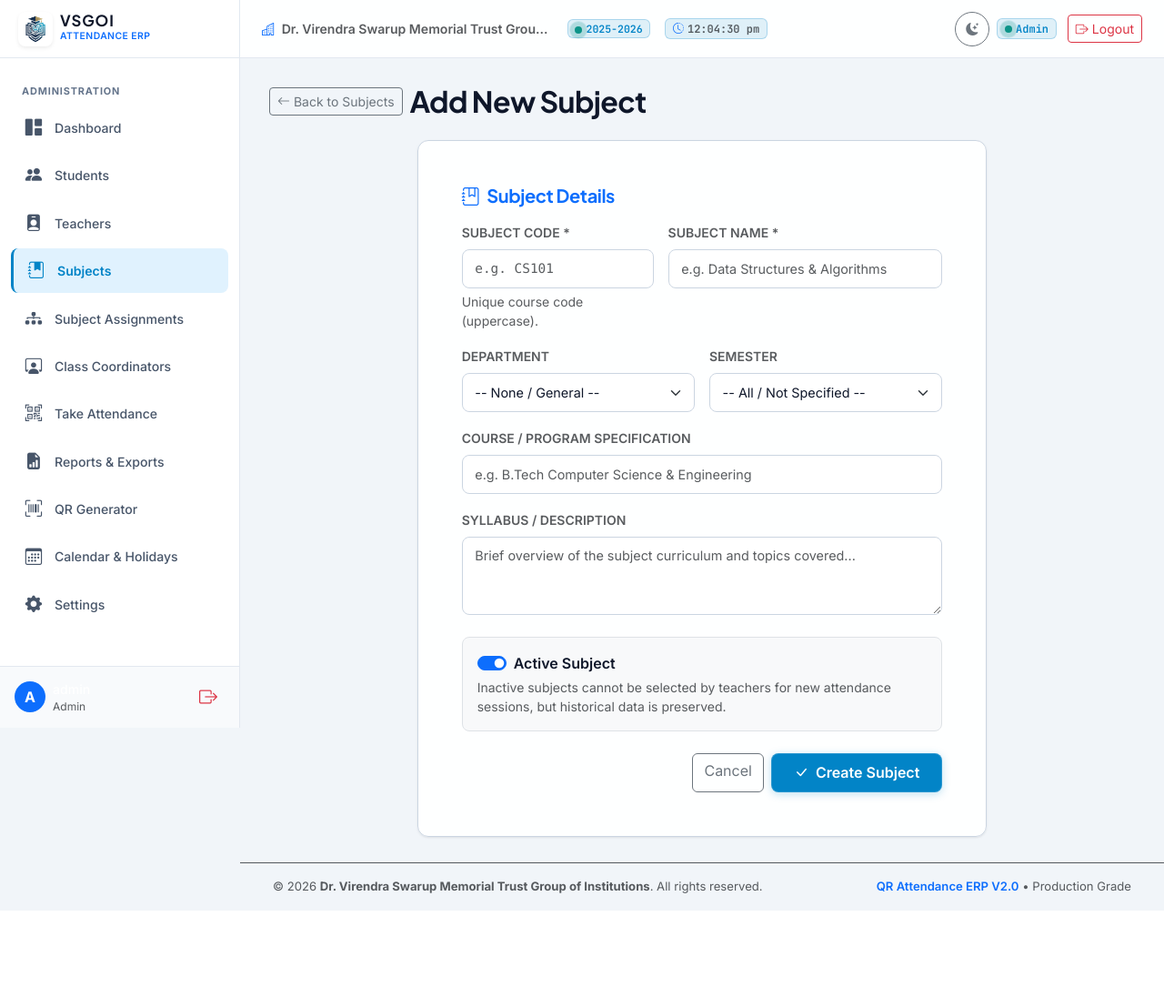
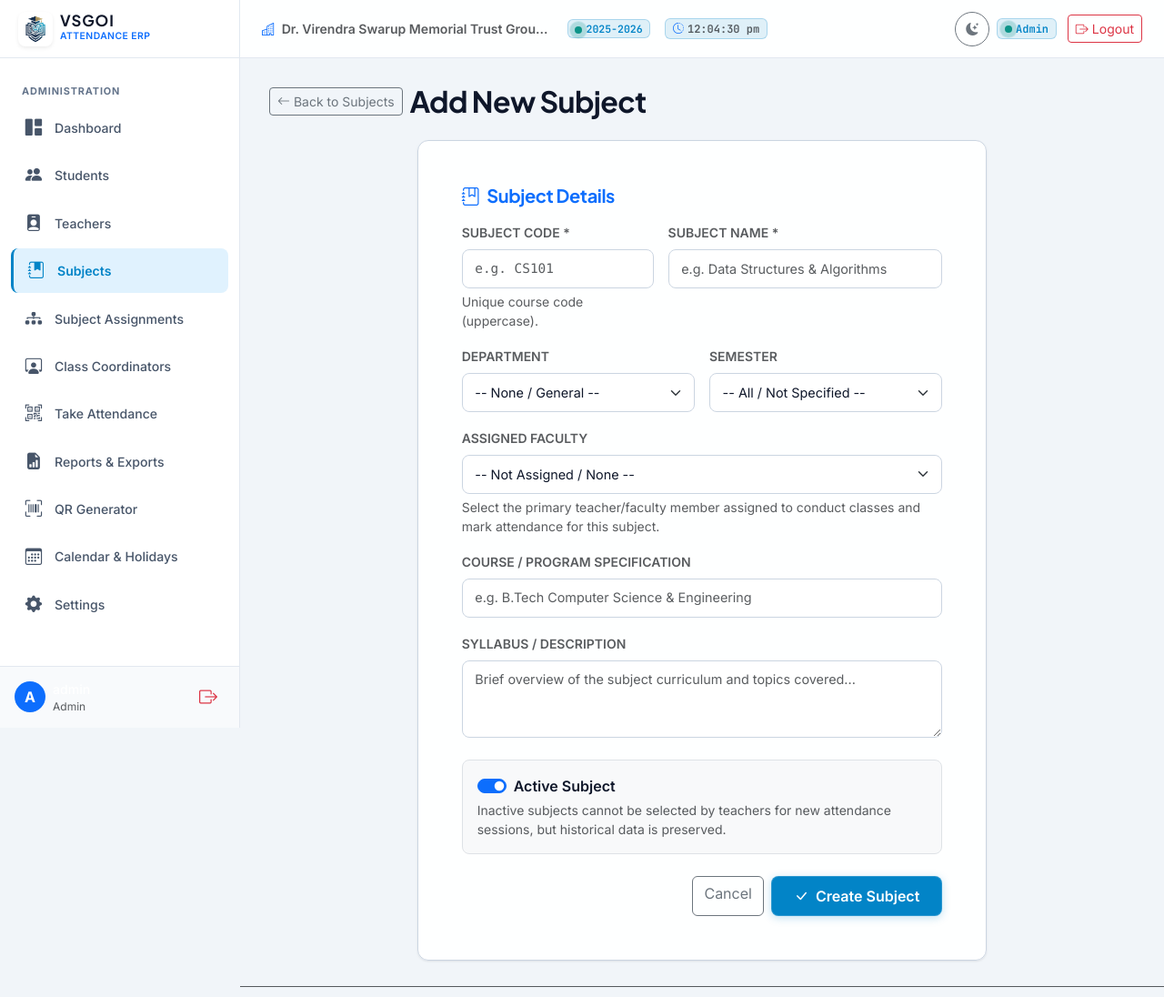
Before and after one commit to iamanaypatel/qr-attendance-erp, a Flask app: page /admin/subjects/create in a window 1280 px wide. Shown: the top 1096 px of the page at 91% size. Before the commit the page ends 1001 px from the top, so only its background shows below. Run offline with Flask 3, Linux system fonts and the light colour scheme; a user stored in the database is signed in; some libraries are stand-ins or nearby versions.

Commit message:
Add Assigned Faculty selector inside Subject Edit form with auto-selection and database sync

```diff
--- a/app/admin/forms.py
+++ b/app/admin/forms.py
@@ -73,6 +73,7 @@ class SystemSettingsForm(FlaskForm):
 class SubjectForm(FlaskForm):
     subject_code = StringField('Subject Code (e.g. CS101)', validators=[DataRequired(), Length(max=32)])
     subject_name = StringField('Subject Name', validators=[DataRequired(), Length(max=120)])
+    faculty_id = SelectField('Assigned Faculty', coerce=int, validators=[Optional()])
     description = TextAreaField('Description / Syllabus', validators=[Optional()])
     department_id = SelectField('Department', coerce=int, validators=[Optional()])
     course = StringField('Course / Degree (e.g. B.Tech Computer Science)', validators=[Optional(), Length(max=100)])
--- a/app/admin/routes.py
+++ b/app/admin/routes.py
@@ -1184,6 +1184,12 @@ def subject_create():
     departments = Department.query.order_by(Department.name).all()
     form.department_id.choices = [(0, '-- None / General --')] + [(d.id, f"{d.name} ({d.code})") for d in departments]
 
+    teachers = Teacher.query.filter_by(is_active=True).order_by(Teacher.full_name).all()
+    form.faculty_id.choices = [(0, '-- Not Assigned / None --')] + [
+        (t.id, f"{t.full_name} ({t.employee_id}) — {t.department.name if t.department else 'General'}")
+        for t in teachers
+    ]
+
     if form.validate_on_submit():
         code = form.subject_code.data.strip().upper()
         name = form.subject_name.data.strip()
@@ -1210,6 +1216,25 @@ def subject_create():
             is_active=form.is_active.data
         )
         db.session.add(new_subject)
+        db.session.flush()
+
+        # Handle faculty assignment if selected
+        selected_faculty_id = form.faculty_id.data or 0
+        if selected_faculty_id > 0:
+            from app.models.subject_assignment import TeacherSubjectAssignment
+            assigned_teacher = Teacher.query.get(selected_faculty_id)
+            if assigned_teacher:
+                new_asgn = TeacherSubjectAssignment(
+                    teacher_id=assigned_teacher.id,
+                    subject_id=new_subject.id,
+                    semester=new_subject.semester or '1st Semester',
+                    department_id=new_subject.department_id,
+                    course=new_subject.course,
+                    is_active=True
+                )
+                db.session.add(new_asgn)
+                new_subject.teachers = [assigned_teacher]
+
         db.session.commit()
 
         AuditLog.log('SUBJECT_CREATE', f"Created subject {code} - {name}", user_id=current_user.id)
@@ -1226,6 +1251,17 @@ def subject_edit(id):
     form = SubjectForm(obj=subject)
     departments = Department.query.order_by(Department.name).all()
     form.department_id.choices = [(0, '-- None / General --')] + [(d.id, f"{d.name} ({d.code})") for d in departments]
+
+    teachers = Teacher.query.filter_by(is_active=True).order_by(Teacher.full_name).all()
+    form.faculty_id.choices = [(0, '-- Not Assigned / None --')] + [
+        (t.id, f"{t.full_name} ({t.employee_id}) — {t.department.name if t.department else 'General'}")
+        for t in teachers
+    ]
+    # Ensure current assigned teacher is always present in choices (even if inactive)
+    for f in (subject.assigned_faculty_list or []):
+        t_id = f.get('teacher_id')
+        if t_id and not any(c[0] == t_id for c in form.faculty_id.choices):
+            form.faculty_id.choices.append((t_id, f"{f.get('name', 'Faculty')} (#{t_id})"))
 
     if form.validate_on_submit():
         code = form.subject_code.data.strip().upper()
@@ -1251,8 +1287,54 @@ def subject_edit(id):
         subject.is_active = form.is_active.data
         subject.updated_at = datetime.utcnow()
 
+        # --- Handle Assigned Faculty Update ---
+        from app.models.subject_assignment import TeacherSubjectAssignment
+        selected_faculty_id = form.faculty_id.data or 0
+        active_assignments = TeacherSubjectAssignment.query.filter_by(subject_id=subject.id, is_active=True).all()
+
+        if selected_faculty_id == 0:
+            # Admin selected 'Not Assigned' -> deactivate active assignments for this subject
+            for asgn in active_assignments:
+                asgn.is_active = False
+                asgn.updated_at = datetime.utcnow()
+            subject.teachers = []
+        else:
+            new_teacher = Teacher.query.get(selected_faculty_id)
+            if not new_teacher:
+                flash("Selected faculty member was not found in the system.", "danger")
+                return render_template('admin/subjects/form.html', form=form, title=f'Edit {subject.subject_code}', is_edit=True, subject=subject)
+
+            # Update existing assignment in-place to avoid duplicate records
+            if active_assignments:
+                # Find matching assignment for the current semester or pick first active assignment
+                matching_asgn = next(
+                    (a for a in active_assignments if a.semester and subject.semester and a.semester.strip().lower() == subject.semester.strip().lower()),
+                    active_assignments[0]
+                )
+                matching_asgn.teacher_id = new_teacher.id
+                matching_asgn.semester = subject.semester or matching_asgn.semester or '1st Semester'
+                matching_asgn.department_id = subject.department_id or matching_asgn.department_id
+                matching_asgn.course = subject.course or matching_asgn.course
+                matching_asgn.is_active = True
+                matching_asgn.updated_at = datetime.utcnow()
+            else:
+                # No active assignment existed -> create a clean assignment
+                new_asgn = TeacherSubjectAssignment(
+                    teacher_id=new_teacher.id,
+                    subject_id=subject.id,
+                    semester=subject.semester or '1st Semester',
+                    department_id=subject.department_id,
+                    course=subject.course,
+                    session_id=subject.session_id,
+                    is_active=True
+                )
+                db.session.add(new_asgn)
+
+            # Synchronize secondary relationship
+            subject.teachers = [new_teacher]
+
         db.session.commit()
-        AuditLog.log('SUBJECT_UPDATE', f"Updated subject {code} - {name}", user_id=current_user.id)
+        AuditLog.log('SUBJECT_UPDATE', f"Updated subject {code} - {name} (Faculty ID: {selected_faculty_id})", user_id=current_user.id)
         flash(f"Subject '{name}' ({code}) updated successfully.", 'success')
         return redirect(url_for('admin.subjects'))
 
@@ -1261,6 +1343,15 @@ def subject_edit(id):
         if subject.semester:
             from app.models.subject import format_semester_name
             form.semester.data = format_semester_name(subject.semester)
+
+        # Auto-select currently assigned faculty
+        current_faculty = subject.assigned_faculty_list
+        if current_faculty:
+            form.faculty_id.data = current_faculty[0]['teacher_id']
+        elif subject.teachers:
+            form.faculty_id.data = subject.teachers[0].id
+        else:
+            form.faculty_id.data = 0
 
     return render_template('admin/subjects/form.html', form=form, title=f'Edit {subject.subject_code}', is_edit=True, subject=subject)
 
--- a/app/templates/admin/subjects/form.html
+++ b/app/templates/admin/subjects/form.html
@@ -68,6 +68,39 @@
           </div>
 
           <div class="mb-3">
+            <label class="form-label small fw-semibold text-muted">ASSIGNED FACULTY</label>
+            {{ form.faculty_id(class="form-select") }}
+            {% for err in form.faculty_id.errors %}
+              <div class="text-danger small mt-1">{{ err }}</div>
+            {% endfor %}
+            <div class="form-text small">Select the primary teacher/faculty member assigned to conduct classes and mark attendance for this subject.</div>
+          </div>
+
+          {% if is_edit and subject and subject.assigned_faculty_list %}
+            <div class="p-3 mb-3 rounded-3 bg-body-tertiary border">
+              <div class="d-flex justify-content-between align-items-center mb-2">
+                <span class="small fw-bold text-dark"><i class="bi bi-person-check-fill text-primary me-1"></i>Current Subject Assignments</span>
+                <a href="{{ url_for('admin.subject_assignments') }}?subject={{ subject.id }}" class="small text-decoration-none">
+                  <i class="bi bi-gear me-1"></i>Advanced Multi-Faculty Assignments &rarr;
+                </a>
+              </div>
+              <div class="d-flex flex-wrap gap-2">
+                {% for asgn in subject.assigned_faculty_list %}
+                  <span class="badge badge-soft-primary px-2 py-1 fs-7">
+                    <i class="bi bi-person-fill me-1"></i>{{ asgn.name }}
+                    {% if asgn.semester and asgn.semester != 'Not Set' %}
+                      &bull; {{ asgn.semester }}
+                    {% endif %}
+                    {% if asgn.section %}
+                      &bull; Sec {{ asgn.section }}
+                    {% endif %}
+                  </span>
+                {% endfor %}
+              </div>
+            </div>
+          {% endif %}
+
+          <div class="mb-3">
             <label class="form-label small fw-semibold text-muted">COURSE / PROGRAM SPECIFICATION</label>
             {{ form.course(class="form-control", placeholder="e.g. B.Tech Computer Science & Engineering") }}
             {% for err in form.course.errors %}
```
Also changed, not shown: tests/test_subject_assigned_faculty_and_sessions.py (+161 -0 lines).
